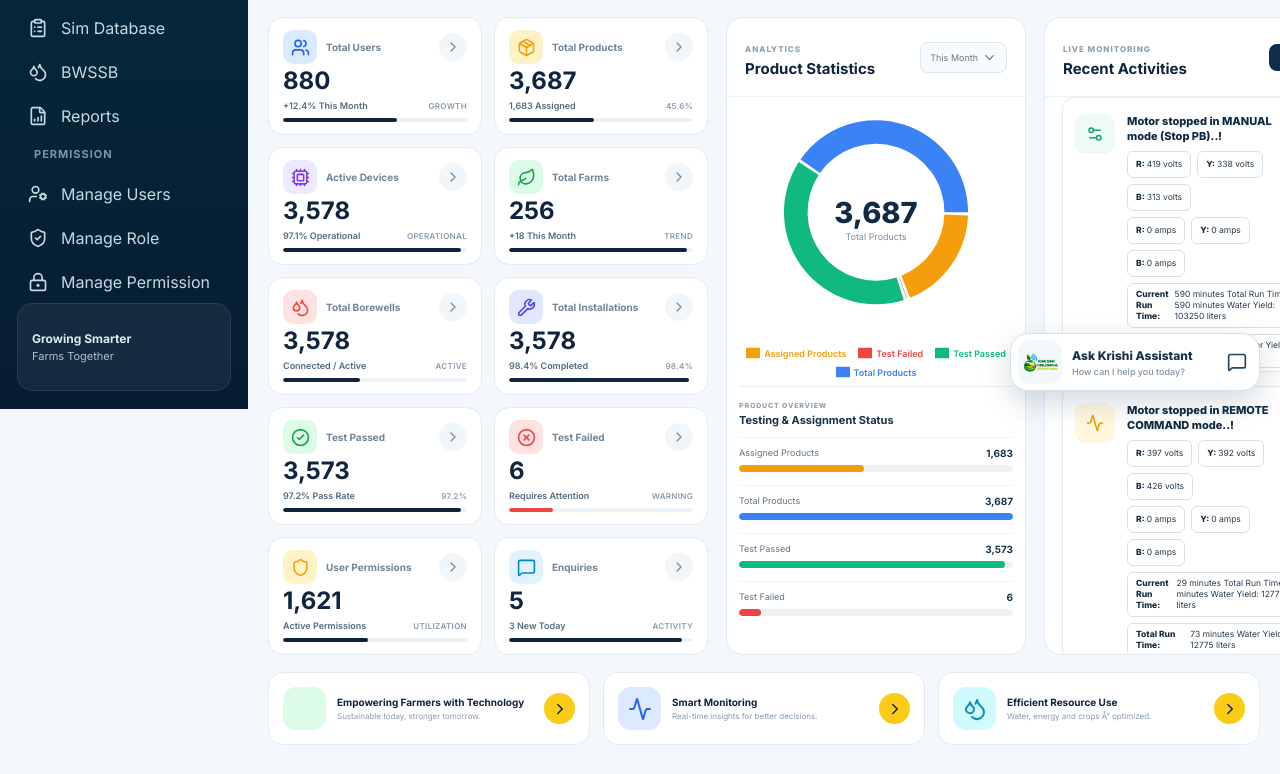
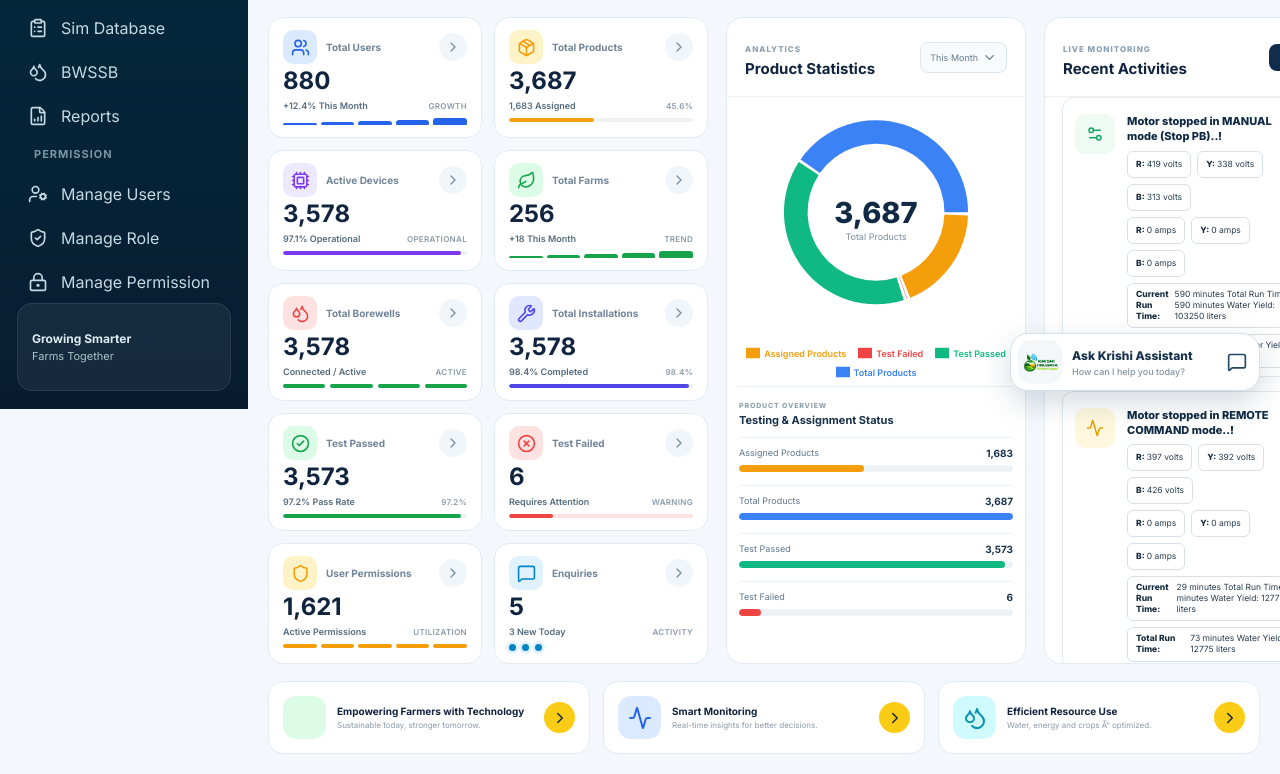
Before and after one commit to Vishwanath018/krishi-hrudaya-dashboard, a React (Vite) app: page / in a window 1280 px wide. Shown: the part 391-1165 px from the top of the page. Built offline with nearby package versions, Linux system fonts and the light colour scheme.

Commit message:
Checkpoint - KPI metric visualizations

```diff
--- a/src/App.tsx
+++ b/src/App.tsx
@@ -352,8 +352,14 @@ useEffect(() => {
                         {title === "User Permissions" && <><span>Active Permissions</span><span>Utilization</span></>}
                         {title === "Enquiries" && <><span>3 New Today</span><span>Activity</span></>}
                       </div>
-                      <div className="stat-card-visual">
-                        {title === "Test Failed" ? <div className="stat-warning-line"><span /></div> : <div className="stat-progress"><span /></div>}
+                      <div className={`stat-card-visual ${title === "Total Users" || title === "Total Farms" ? "stat-trend" : title === "Total Borewells" ? "stat-status" : title === "User Permissions" ? "stat-permissions" : title === "Enquiries" ? "stat-activity" : title === "Test Failed" ? "stat-warning" : "stat-progress-wrap"}`}>
+                        {title === "Total Users" && <><span /><span /><span /><span /><span /></>}
+                        {title === "Total Farms" && <><span /><span /><span /><span /><span /></>}
+                        {title === "Total Borewells" && <><span /><span /><span /><span /></>}
+                        {title === "User Permissions" && <><span /><span /><span /><span /><span /></>}
+                        {title === "Enquiries" && <><span /><span /><span /></>}
+                        {title === "Test Failed" && <div className="stat-warning-line"><span /></div>}
+                        {!["Total Users", "Total Farms", "Total Borewells", "User Permissions", "Enquiries", "Test Failed"].includes(title) && <div className="stat-progress"><span /></div>}
                       </div>
                     </div>
                   ))}
--- a/src/index.css
+++ b/src/index.css
@@ -4200,3 +4200,144 @@ button {
 .red .stat-progress span {
   width: 42%;
 }
+.stat-progress-wrap {
+  margin-top: 7px;
+}
+
+.stat-progress {
+  height: 4px;
+  width: 100%;
+  overflow: hidden;
+  border-radius: 999px;
+  background: #edf2f6;
+}
+
+.stat-progress span {
+  display: block;
+  height: 100%;
+  border-radius: inherit;
+  background: #183f58;
+}
+
+.yellow .stat-progress span,
+.amber .stat-progress span {
+  background: #f59e0b;
+}
+
+.purple .stat-progress span {
+  background: #7c3aed;
+}
+
+.green .stat-progress span,
+.success .stat-progress span {
+  background: #16a34a;
+}
+
+.indigo .stat-progress span {
+  background: #4f46e5;
+}
+
+.sky .stat-progress span {
+  background: #0284c7;
+}
+
+.stat-trend {
+  height: 7px;
+  display: flex;
+  align-items: flex-end;
+  gap: 4px;
+  margin-top: 7px;
+}
+
+.stat-trend span {
+  flex: 1;
+  height: 100%;
+  border-radius: 3px 3px 1px 1px;
+  background: #2563eb;
+}
+
+.stat-trend span:nth-child(1) {
+  height: 30%;
+}
+
+.stat-trend span:nth-child(2) {
+  height: 45%;
+}
+
+.stat-trend span:nth-child(3) {
+  height: 55%;
+}
+
+.stat-trend span:nth-child(4) {
+  height: 72%;
+}
+
+.stat-trend span:nth-child(5) {
+  height: 95%;
+}
+
+.green .stat-trend span {
+  background: #16a34a;
+}
+
+.stat-status {
+  display: flex;
+  align-items: center;
+  gap: 5px;
+  margin-top: 7px;
+}
+
+.stat-status span {
+  flex: 1;
+  height: 4px;
+  border-radius: 999px;
+  background: #16a34a;
+}
+
+.stat-permissions {
+  display: flex;
+  gap: 4px;
+  margin-top: 7px;
+}
+
+.stat-permissions span {
+  flex: 1;
+  height: 4px;
+  border-radius: 999px;
+  background: #f59e0b;
+}
+
+.stat-activity {
+  display: flex;
+  align-items: center;
+  gap: 6px;
+  margin-top: 7px;
+}
+
+.stat-activity span {
+  width: 7px;
+  height: 7px;
+  border-radius: 50%;
+  background: #0284c7;
+  box-shadow: 0 0 0 3px #e0f2fe;
+}
+
+.stat-warning {
+  margin-top: 7px;
+}
+
+.stat-warning-line {
+  height: 4px;
+  width: 100%;
+  overflow: hidden;
+  border-radius: 999px;
+  background: #fee2e2;
+}
+
+.stat-warning-line span {
+  display: block;
+  width: 24%;
+  height: 100%;
+  border-radius: inherit;
+  background: #ef4444;
+}
```
